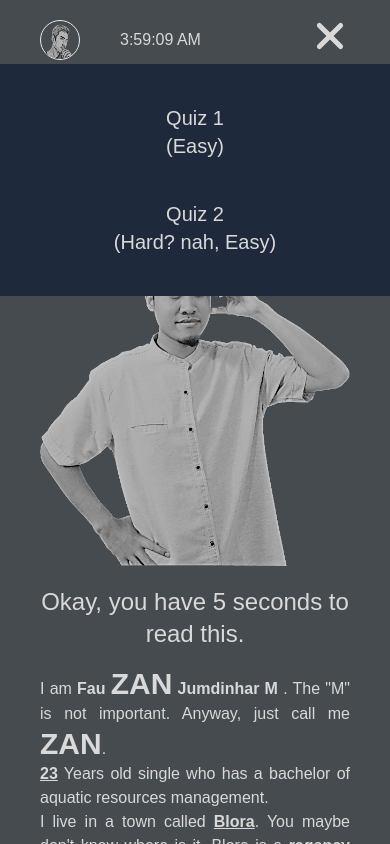
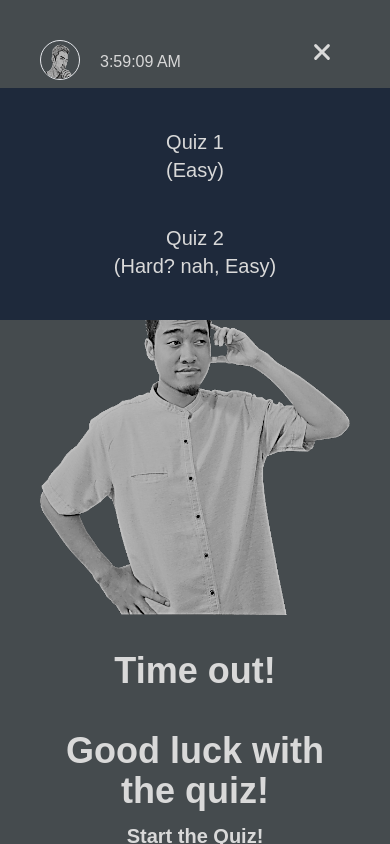
Before and after one commit to Zan-14/Assign-HTML-CSS-JS, a website: page index.html in a window 390 px wide. Both pictures are taken after a click on the element 330 px from the left and 39 px from the top of the page. Shown: the top 844 px of the page. Drawn offline with Linux system fonts and the light colour scheme.

Commit message:
edit hero section and add new section

```diff
--- a/index.html
+++ b/index.html
@@ -11,8 +11,7 @@
     <link rel="stylesheet" href="style.css">
 </head>
 <body>
-    <!-- ghost div to check tailwind class names -->
-    <!-- <div class=""></div> -->
+
     <!-- screen -->
     <div class="max-w-[1920px] aspect-video block mx-auto bg-grayDarker z[-1] font-titillium">
 
@@ -20,31 +19,31 @@
         <header class="sticky top-0">
 
             <!-- navigation -->
-            <nav class="px-10 py-4 sm:flex sm:items-center sm:justify-between" id="nav-bar">
+            <nav class="px-10 py-10 sm:py-5 sm:flex sm:items-center sm:justify-between" id="nav-bar">
                 <!-- home-icon -->
                 <div class="flex justify-between">
-                    <div class="flex gap-10 items-center">
-                        <a href="#">
+                    <div class="flex gap-5 sm:gap-10 items-center">
+                        <a href="#" class="pb-2 sm:pb-0">
                             <img class="w-10 h-10 inline border rounded-full border-1 hover:border-2" src="img/home-icon.png" alt="Fauzan-JM">
                         </a>
-                        <div class="text-grayLight" id="real-time"></div>
+                        <div class="text-grayLight sm:pt-1 pb-1 sm:pb-0" id="real-time"></div>
                     </div>
                     <!-- hamburger button -->
                     <div class="sm:hidden inline-block text-grayLight hover:text-slate-50" id="burger-button">
                         <div class="" id="burger-svg">
                             <button>
-                                <svg xmlns="http://www.w3.org/2000/svg" width="40" height="40" viewBox="0 0 48 48"><path fill="none" stroke="currentColor" stroke-linecap="round" stroke-linejoin="round" stroke-width="4" d="M7.95 11.95h32m-32 12h32m-32 12h32"/></svg>
+                                <svg xmlns="http://www.w3.org/2000/svg" width="40" height="40" viewBox="0 0 40 40"><path fill="none" stroke="currentColor" stroke-linecap="round" stroke-linejoin="round" stroke-width="4" d="M7.95 11.95h32m-32 12h32m-32 12h32"/></svg>
                             </button>
                         </div>
                         <div class="hidden" id="close-svg">
                             <button>
-                                <svg xmlns="http://www.w3.org/2000/svg" width="40" height="40" viewBox="0 0 24 24"><g fill="none" fill-rule="evenodd"><path d="M24 0v24H0V0h24ZM12.593 23.258l-.011.002l-.071.035l-.02.004l-.014-.004l-.071-.035c-.01-.004-.019-.001-.024.005l-.004.01l-.017.428l.005.02l.01.013l.104.074l.015.004l.012-.004l.104-.074l.012-.016l.004-.017l-.017-.427c-.002-.01-.009-.017-.017-.018Zm.265-.113l-.013.002l-.185.093l-.01.01l-.003.011l.018.43l.005.012l.008.007l.201.093c.012.004.023 0 .029-.008l.004-.014l-.034-.614c-.003-.012-.01-.02-.02-.022Zm-.715.002a.023.023 0 0 0-.027.006l-.006.014l-.034.614c0 .012.007.02.017.024l.015-.002l.201-.093l.01-.008l.004-.011l.017-.43l-.003-.012l-.01-.01l-.184-.092Z"/><path fill="currentColor" d="m12 14.121l5.303 5.304a1.5 1.5 0 0 0 2.122-2.122L14.12 12l5.304-5.303a1.5 1.5 0 1 0-2.122-2.121L12 9.879L6.697 4.576a1.5 1.5 0 1 0-2.122 2.12L9.88 12l-5.304 5.303a1.5 1.5 0 1 0 2.122 2.122L12 14.12Z"/></g></svg>
+                                <svg xmlns="http://www.w3.org/2000/svg" width="40" height="40" viewBox="0 0 40 40"><g fill="none" fill-rule="evenodd"><path d="M24 0v24H0V0h24ZM12.593 23.258l-.011.002l-.071.035l-.02.004l-.014-.004l-.071-.035c-.01-.004-.019-.001-.024.005l-.004.01l-.017.428l.005.02l.01.013l.104.074l.015.004l.012-.004l.104-.074l.012-.016l.004-.017l-.017-.427c-.002-.01-.009-.017-.017-.018Zm.265-.113l-.013.002l-.185.093l-.01.01l-.003.011l.018.43l.005.012l.008.007l.201.093c.012.004.023 0 .029-.008l.004-.014l-.034-.614c-.003-.012-.01-.02-.02-.022Zm-.715.002a.023.023 0 0 0-.027.006l-.006.014l-.034.614c0 .012.007.02.017.024l.015-.002l.201-.093l.01-.008l.004-.011l.017-.43l-.003-.012l-.01-.01l-.184-.092Z"/><path fill="currentColor" d="m12 14.121l5.303 5.304a1.5 1.5 0 0 0 2.122-2.122L14.12 12l5.304-5.303a1.5 1.5 0 1 0-2.122-2.121L12 9.879L6.697 4.576a1.5 1.5 0 1 0-2.122 2.12L9.88 12l-5.304 5.303a1.5 1.5 0 1 0 2.122 2.122L12 14.12Z"/></g></svg>
                             </button>
                         </div>
                     </div>
                 </div>
                 <!-- right navbar -->
-                <ul class="text-grayLight sm:flex sm:items-center sm:gap-10 z-[-1] sm:z-auto sm:static absolute bg-slate-800 sm:bg-transparent w-full sm:w-auto left-0 top-16 text-center opacity-0 sm:opacity-100" id="nav-options">
+                <ul class="text-grayLight sm:pt-2 sm:flex sm:items-center my-2 sm:my-0 sm:gap-10 z-10 sm:z-auto sm:static absolute bg-slate-800 sm:bg-transparent w-full sm:w-auto left-0 top-20 text-center opacity-0 sm:opacity-100" id="nav-options">
                     <li class="my-10 sm:my-0">
                         <a href="#" class="text-xl hover:text-slate-50 hover:font-bold">Quiz 1<br><span class="sm:hidden">(Easy)</span></a>
                     </li>
@@ -57,7 +56,6 @@
         </header>
 
         <!-- main -->
-        <!-- check the session 18 video to know how to make a certain text/element disappeared after certain seconds (around 1:30:00) -->
         <main>
             <!-- hero Section -->
             <div class="flex flex-col h-fit px-10 py-10 items-center text-grayLight lg:flex-row xl:h-[95vh]">
@@ -70,22 +68,35 @@
                 </div>
 
                 <!-- text -->
-                <div class="flex-col items-center lg:max-w-xl lg:pt-32 xl:p-0">
+                <div class="flex-col items-center lg:max-w-xl lg:pt-32 xl:p-0" id="hero-text">
+                    <!-- before 7 seconds -->
                     <div class="hidden py-4 text-center text-4xl font-extrabold lg:inline-block lg:p-0 lg:text-6xl lg:text-left">
                         <h1 class="">Hmmm.... </h1>
                     </div>
                     <div class="lg:p-4 text-justify sm:text-left">
-                        <p class="pb-4 text-2xl lg:text-base text-center lg:text-left">Okay, you have 5 seconds to read this.</p>
+                        <p class="pb-4 text-2xl lg:text-xl text-center lg:text-left font-bold underline">you have 7 seconds to read this.</p>
                         <p class="lg:text-lg lg:text-left">I am <span class="font-semibold">Fau
                             <span class="text-3xl font-bold">ZAN</span> Jumdinhar M</span>
                             . The "M" is not important. Anyway, just call me
                             <span class="text-3xl font-bold">ZAN</span>.<br><span class="font-bold underline">23</span> Years old single who has a bachelor of aquatic resources management.<br> I live in a town called <span class="font-bold underline">Blora</span>. You maybe don't know where is it. Blora is a <span class="font-bold underline">regency</span> in Central Java, Indonesia.<br><br> No computer science degree or programming experience, but <b>confident</b> in the ability and passion to learn something new and become good at it. An open-to-criticism individual who will adapt quickly and take any chance to gain more <b>software engineering knowledge</b>.
-                            <span class="text-xs">(This paragraph is not important, actually........sorry)</span> Good luck!!!
+                            <span class="text-xs">(This paragraph is not important, actually........sorry...)</span>
                         </p>
                     </div>
                 </div>
+                <!-- after 7 seconds -->
+                <div class="hidden flex-col items-center lg:max-w-xl lg:pt-32 xl:p-0" id="hero-hidden-text">
+                    <div class="py-4 text-center text-4xl font-extrabold lg:inline-block lg:p-0 lg:text-6xl lg:text-left">
+                        <h1 class="">Time out!</h1>
+                        <h1 class="pt-10">Good luck with the quiz!</h1>
+                        <a href="#" class="text-xl hover:underline">Start the Quiz!</a>
+                    </div>
+                </div>
+
             </div>
+            <!-- Quiz 1 -->
+            <div class="flex flex-col h-fit px-10 py-10 items-center bg-slate-900 text-grayLight lg:flex-row xl:h-[95vh]">
 
+            </div>
         </main>
 
         <!-- footer -->
--- a/main.js
+++ b/main.js
@@ -4,15 +4,52 @@
 2. Change navbar color when scrolling
 3. Erase a certain text after a certain amount of time
 4. Create a mini quiz
-5. Show date and time (real time)
+5. Show current time (real time)
 */
 
+// Prompt and Alert before starting the game
+// let rules = prompt("How many times do you refresh this page? ( 0 - 10 )");
 
+// if (rules >= 0 && rules < 4 && rules != "") {
+//     alert("Okay, go ahead!")
+
+// } else if (rules >=4 && rules <= 10) {
+//     alert("You lost already......")
+
+// } else {
+//     alert("Refresh the page again and input the correct number, your chance is limited")
+
+// }
+
+
+// Show local time
 let realTime = document.getElementById('real-time');
 setInterval(() => {
     let time = new Date();
     realTime.innerHTML = time.toLocaleTimeString();
 }, 1000);
+
+
+//Hamburger button function
+const bgrButton = document.querySelector('#burger-button');
+const svgBurger = document.querySelector('#burger-svg');
+const svgClose = document.querySelector('#close-svg');
+
+bgrButton.addEventListener('click',function () {
+    const navOptions = document.querySelector('#nav-options');
+
+    if (svgClose.classList.contains('hidden') && navOptions.classList.contains('opacity-0')) {
+        svgBurger.classList.add('hidden');
+        svgClose.classList.remove('hidden');
+        navOptions.classList.remove('opacity-0');
+
+    } else {
+        svgClose.classList.add('hidden');
+        svgBurger.classList.remove('hidden');
+        navOptions.classList.add('opacity-0');
+    }
+});
+
 
 // Change navbar color when scrolling and how to get tailwind class
 let headElm = document.getElementById('nav-bar');
@@ -34,22 +71,14 @@ window.addEventListener('scroll', function() {
     };
 });
 
-//Hamburger button function
-const bgrButton = document.querySelector('#burger-button');
-const svgBurger = document.querySelector('#burger-svg');
-const svgClose = document.querySelector('#close-svg');
 
-bgrButton.addEventListener('click',function () {
-    const navOptions = document.querySelector('#nav-options');
+// Erase text from the Hero Section
+setTimeout(function() {
+    const heroText = document.getElementById('hero-text');
+    const hiddenText = document.getElementById('hero-hidden-text');
+    heroText.classList.add('hidden');
+    hiddenText.classList.remove('hidden');
+}, 7000);
 
-    if (svgClose.classList.contains('hidden') && navOptions.classList.contains('opacity-0')) {
-        svgBurger.classList.add('hidden');
-        svgClose.classList.remove('hidden');
-        navOptions.classList.remove('opacity-0');
 
-    } else {
-        svgClose.classList.add('hidden');
-        svgBurger.classList.remove('hidden');
-        navOptions.classList.add('opacity-0');
-    }
-});
+//
```
Also changed, not shown: style.css.
